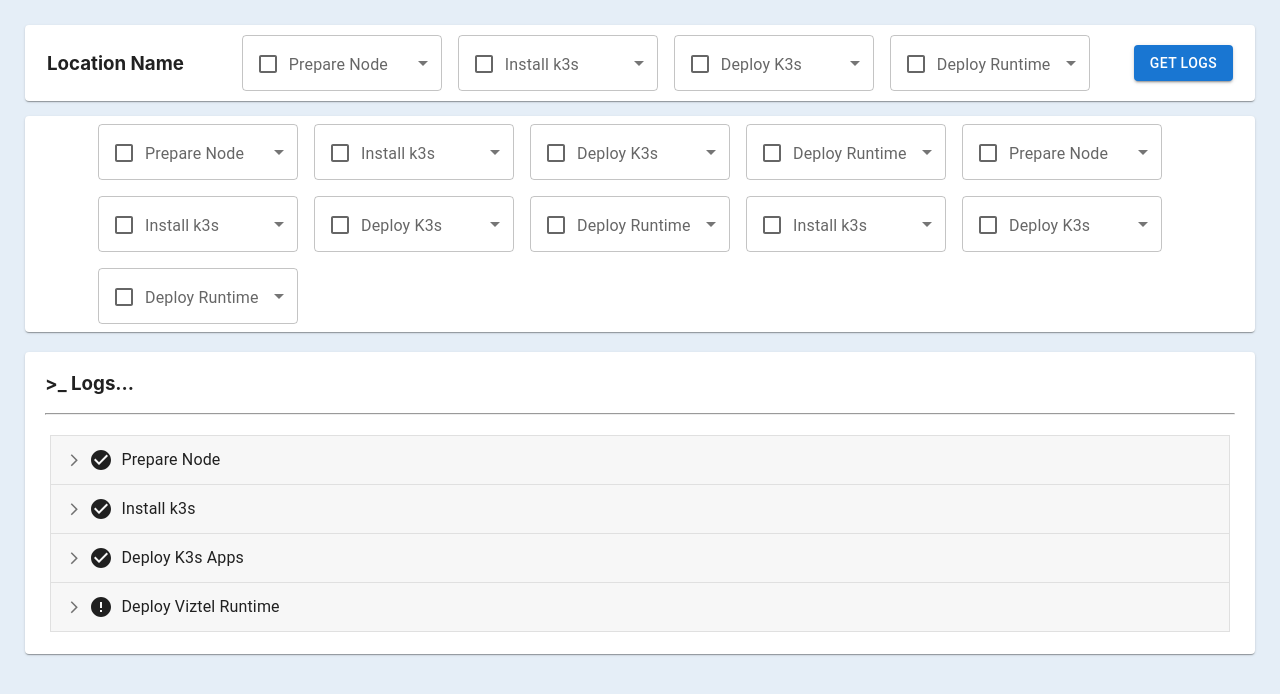
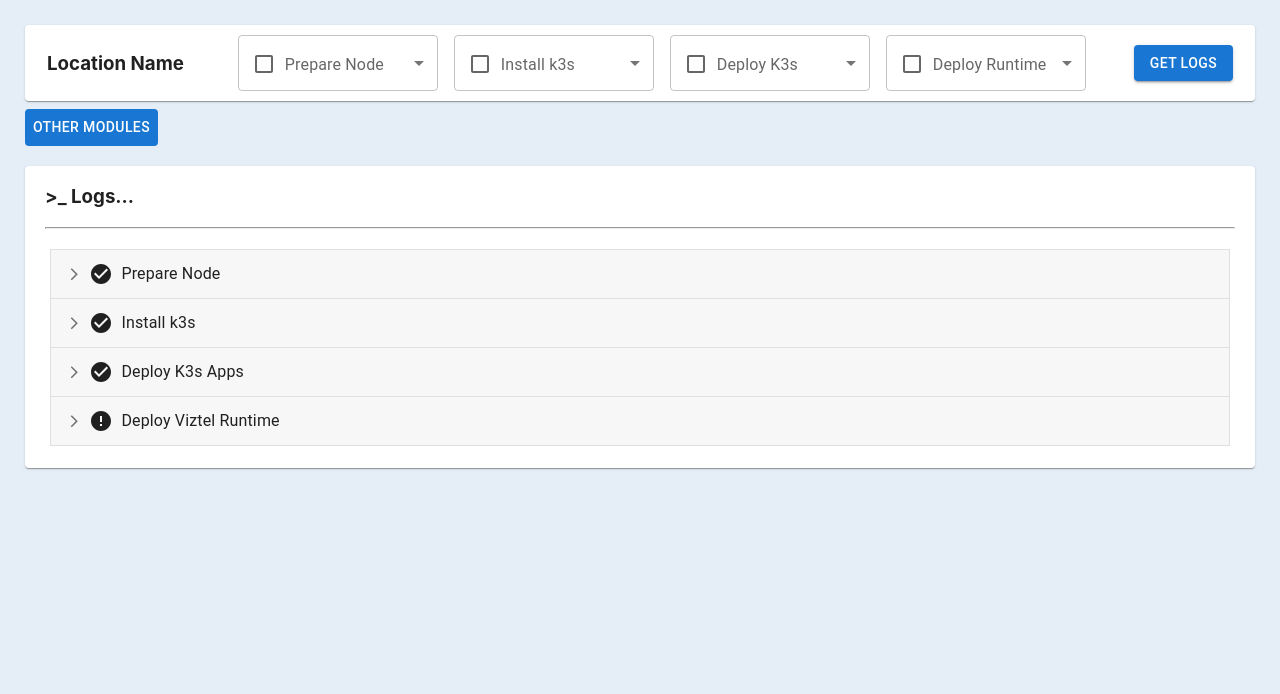
Before and after one commit to MytrucNguyen/server-log, a React (Create React App) app: page / in a window 1280 px wide. Shown: the top 694 px of the page. Built offline with nearby package versions, Linux system fonts and the light colour scheme.

Commit message:
Show and hide extra modules

```diff
--- a/src/components/ServerLog/ServerLogBody/index.jsx
+++ b/src/components/ServerLog/ServerLogBody/index.jsx
@@ -66,45 +66,6 @@ export default function ServerLogBody() {
 
   return (
     <>
-      <Paper className="serverLogBody">
-        <div className="extracheckedboxed">
-          <div className="extracheckedboxed-inner">
-            <div className="extracheckedboxedcheckedItem">
-              <PrepareNode />
-            </div>
-            <div className="extracheckedboxedcheckedItem">
-              <InstallK3s />
-            </div>
-            <div className="extracheckedboxedcheckedItem">
-              <DeployK3sApps />
-            </div>
-            <div className="extracheckedboxedcheckedItem">
-              <DeployViztelRuntime />
-            </div>
-            <div className="extracheckedboxedcheckedItem">
-              <PrepareNode />
-            </div>
-            <div className="extracheckedboxedcheckedItem">
-              <InstallK3s />
-            </div>
-            <div className="extracheckedboxedcheckedItem">
-              <DeployK3sApps />
-            </div>
-            <div className="extracheckedboxedcheckedItem">
-              <DeployViztelRuntime />
-            </div>
-            <div className="extracheckedboxedcheckedItem">
-              <InstallK3s />
-            </div>
-            <div className="extracheckedboxedcheckedItem">
-              <DeployK3sApps />
-            </div>
-            <div className="extracheckedboxedcheckedItem">
-              <DeployViztelRuntime />
-            </div>
-          </div>
-        </div>
-      </Paper>
       <Paper className="serverLogBody">
         <div className="serverBodyWrapper">
           <div className="topOfServerBody">
--- a/src/components/ServerLog/ServerLogHeader/index.css
+++ b/src/components/ServerLog/ServerLogHeader/index.css
@@ -16,13 +16,3 @@
     flex-wrap: wrap;
     align-items: center;
 }
-
-.checkedboxed-inner {
-    display: flex;
-    flex-wrap: wrap;
-    width: 900px;
-  }
-/*
-.checkedItem {
-    flex: 0 1 calc(20% - 8px);
-} */
--- a/src/components/ServerLog/ServerLogHeader/index.jsx
+++ b/src/components/ServerLog/ServerLogHeader/index.jsx
@@ -1,4 +1,4 @@
-import React from "react";
+import React, { useState } from "react";
 import "./index.css";
 import Button from "@mui/material/Button";
 import Paper from '@mui/material/Paper';
@@ -6,23 +6,71 @@ import PrepareNode from "../PrepareNode";
 import InstallK3s from "../InstallK3s";
 import DeployK3sApps from "../DeployK3sApps";
 import DeployViztelRuntime from "../DeployViztelRuntime";
+import { Box } from "@mui/material";
 
 export default function ServerLogHeader() {
+  const [show, setShow] = useState(false)
 
   return (
+    <>
       <Paper className="serverLogHeader">
         <div className="innerWrapper">
           <h3>Location Name</h3>
           <div className="checkedboxed">
-            <div className="checkedboxed-inner">
-              <div className="checkedItem"><PrepareNode /></div>
-              <div className="checkedItem"><InstallK3s /></div>
-              <div className="checkedItem"><DeployK3sApps /></div>
-              <div className="checkedItem"><DeployViztelRuntime /></div>
-            </div>
-            <Button variant="contained">Get Logs</Button>
+            <PrepareNode />
+            <InstallK3s />
+            <DeployK3sApps />
+            <DeployViztelRuntime />
+            <Button sx={{marginLeft: 5}}variant="contained">Get Logs</Button>
           </div>
         </div>
       </Paper>
+
+      {/* Extra */}
+      <Button sx={{backgroundColor: '#1976D2', color: 'white', marginTop: 1}} onClick={() => setShow(prev => !prev)}>Other Modules</Button>
+      {show && <Box>
+
+      <Paper className="serverLogBody">
+        <div className="extracheckedboxed">
+          <div className="extracheckedboxed-inner">
+            <div className="extracheckedboxedcheckedItem">
+              <PrepareNode />
+            </div>
+            <div className="extracheckedboxedcheckedItem">
+              <InstallK3s />
+            </div>
+            <div className="extracheckedboxedcheckedItem">
+              <DeployK3sApps />
+            </div>
+            <div className="extracheckedboxedcheckedItem">
+              <DeployViztelRuntime />
+            </div>
+            <div className="extracheckedboxedcheckedItem">
+              <PrepareNode />
+            </div>
+            <div className="extracheckedboxedcheckedItem">
+              <InstallK3s />
+            </div>
+            <div className="extracheckedboxedcheckedItem">
+              <DeployK3sApps />
+            </div>
+            <div className="extracheckedboxedcheckedItem">
+              <DeployViztelRuntime />
+            </div>
+            <div className="extracheckedboxedcheckedItem">
+              <InstallK3s />
+            </div>
+            <div className="extracheckedboxedcheckedItem">
+              <DeployK3sApps />
+            </div>
+            <div className="extracheckedboxedcheckedItem">
+              <DeployViztelRuntime />
+            </div>
+          </div>
+        </div>
+      </Paper>
+
+        </Box>}
+      </>
   );
 }
```
Also changed, not shown: src/components/ServerLog/ServerLogBody/index.css (line endings or trailing spaces).
